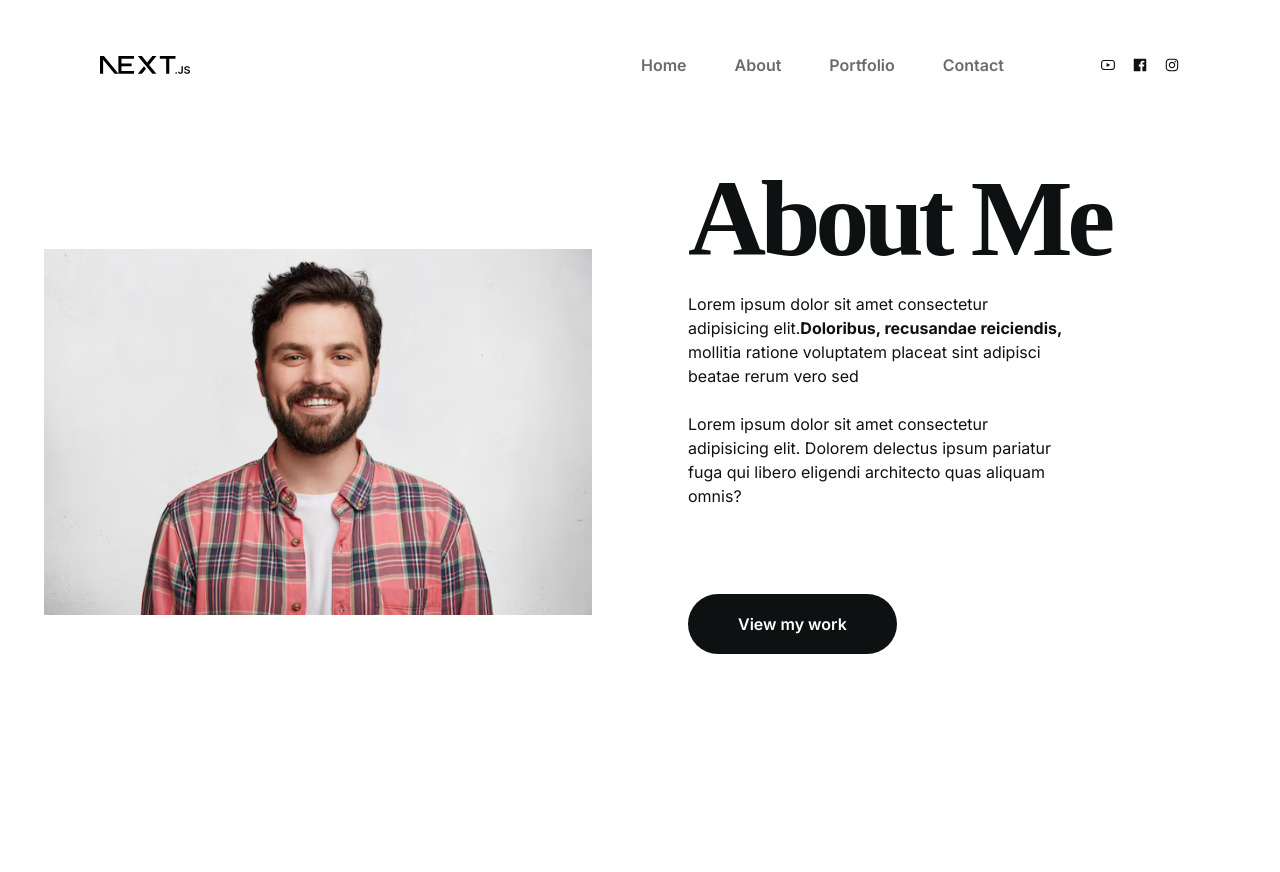
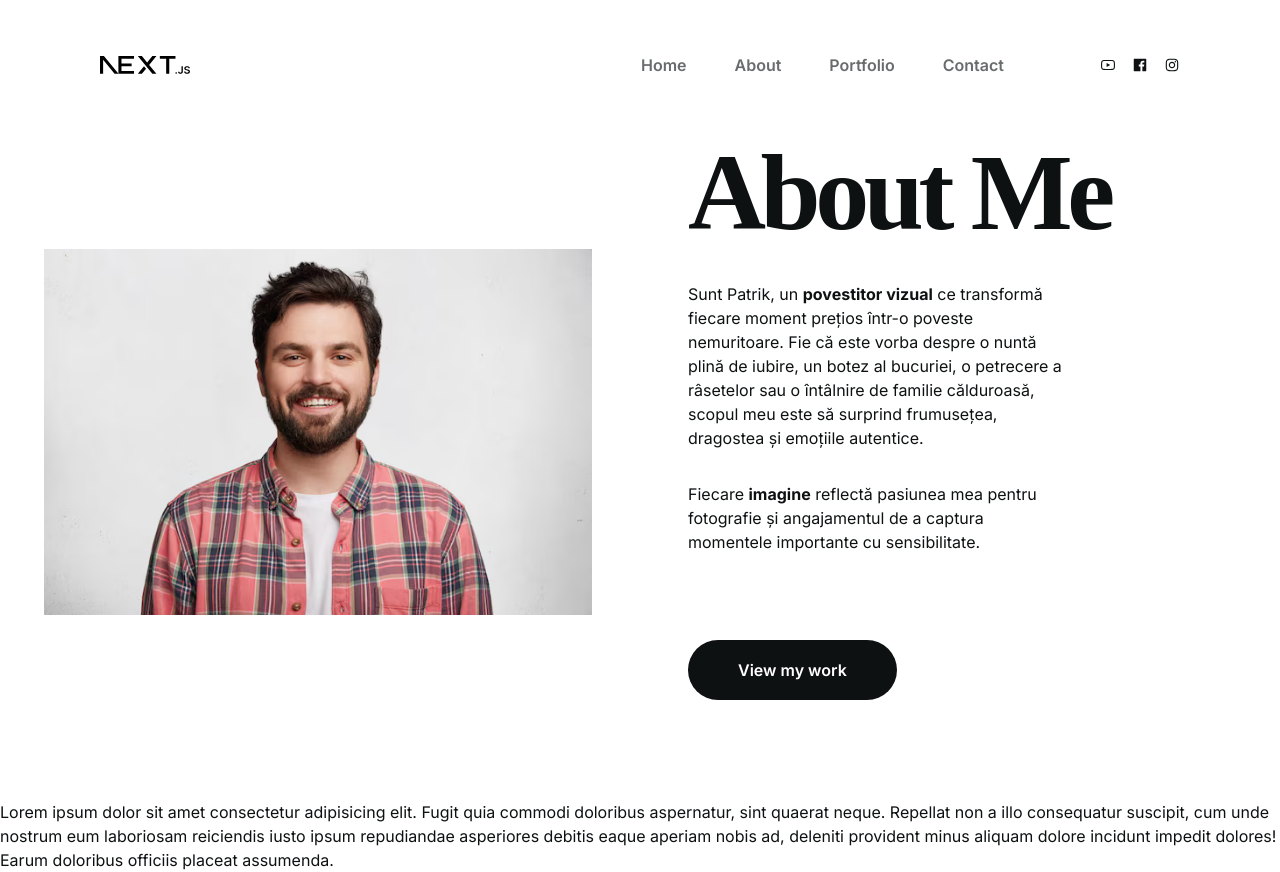
Before and after one commit to CrIsTiLaz/photo-portfolio, a Next.js app: page /about in a window 1280 px wide. Before the commit the page ends 800 px from the top, so only its background shows below. Built offline with nearby package versions, Linux system fonts and the light colour scheme.

Commit message:
Modified about and hero to permit scroll

```diff
--- a/src/app/(components)/Header.jsx
+++ b/src/app/(components)/Header.jsx
@@ -1,13 +1,32 @@
-import React from "react";
+"use client";
+import React, { useState, useEffect } from "react";
 import Socials from "./Socials";
-// import Logo from "./Socials";
 import MobileNav from "./MobileNav";
 import Image from "next/image";
 import Link from "next/link";
 
 function Header() {
+  const [isScrolled, setIsScrolled] = useState(false);
+
+  useEffect(() => {
+    const handleScroll = () => {
+      if (window.scrollY > 0) {
+        setIsScrolled(true);
+      } else {
+        setIsScrolled(false);
+      }
+    };
+
+    window.addEventListener("scroll", handleScroll);
+    return () => window.removeEventListener("scroll", handleScroll);
+  }, []);
+
   return (
-    <header className=" fixed w-full px-[30px] lg:px-[100px] z-30 h-[100px] lg:h-[130px] flex items-center">
+    <header
+      className={`fixed w-full px-[30px] lg:px-[100px] z-30 h-[100px] lg:h-[130px] flex items-center transition-colors duration-500 ${
+        isScrolled ? "bg-white shadow-md" : "bg-transparent"
+      }`}
+    >
       <div className="flex flex-col lg:flex-row lg:items-center w-full justify-between">
         <Link href="/" className="max-w-[200px]">
           <Image src="/next.svg" alt="Logo" width={90} height={90} />
--- a/src/app/(components)/Hero.jsx
+++ b/src/app/(components)/Hero.jsx
@@ -1,11 +1,21 @@
-import React from "react";
-// import WomanImg from "/photograph.jpg";
+"use client";
+import React, { useEffect } from "react";
 import Link from "next/link";
 import Image from "next/image";
 
 function Hero() {
+  useEffect(() => {
+    // Blochează scroll-ul la încărcarea componentei
+    document.body.style.overflow = "hidden";
+
+    // Curăță efectul pentru a permite scroll-ul după ce componenta este demontată
+    return () => {
+      document.body.style.overflow = "auto";
+    };
+  }, []);
+
   return (
-    <section className="section">
+    <section className="section overflow-hidden">
       <div className="container mx-auto h-full relative">
         <div className="flex flex-col justify-center">
           <div
@@ -25,7 +35,6 @@ function Hero() {
           </div>
 
           <div className="flex justify-end  lg:translate-x-20">
-            {/* Mutarea întregii secțiuni mai la dreapta */}
             <div className="bg-blue-100 p-4">
               <div className="lg:mr-[-150px] lg:ml-[-150px] mt-[70px] flex justify-center">
                 <Image
--- a/src/app/(components)/about/page.jsx
+++ b/src/app/(components)/about/page.jsx
@@ -2,30 +2,40 @@ import Image from "next/image";
 import Link from "next/link";
 import React from "react";
 
-function page() {
+function Page() {
   return (
     <section className="section">
       <div className="container mx-auto h-full relative">
         <div
-          className=" flex flex-col lg:flex-row h-full
-        items-center justify-center gap-x-24 text-center lg:text-left lg:pt-16"
+          className="flex flex-col lg:flex-row h-full
+          items-center justify-center gap-x-24 text-center lg:text-left lg:pt-16"
         >
           <div className="flex-1 max-h-96 lg:max-h-max order-2 lg:order-none overflow-hidden">
             <Image src="/man.png" alt="man" width={1000} height={1000} />
           </div>
-          <div className="flex-1 pt-36 pb-14 lg:pt-0 lg:w-auto z-10 flex flex-col justify-center items-center lg:items-start">
+          <div className="flex-1 pt-36 pb-14 lg:pt-5 lg:w-auto z-10 flex flex-col justify-center items-center lg:items-start">
             <h1 className="h1">About me</h1>
+            <p className="mb-8 max-w-sm mt-4">
+              Sunt Patrik, un <b>povestitor vizual</b> ce transformă fiecare
+              moment prețios într-o poveste nemuritoare. Fie că este vorba
+              despre o nuntă plină de iubire, un botez al bucuriei, o petrecere
+              a râsetelor sau o întâlnire de familie călduroasă, scopul meu este
+              să surprind frumusețea, dragostea și emoțiile autentice.
+            </p>
             <p className="mb-12 max-w-sm">
-              Lorem ipsum dolor sit amet consectetur adipisicing elit.
-              <b>Doloribus, recusandae reiciendis, </b>
-              mollitia ratione voluptatem placeat sint adipisci beatae rerum
-              vero sed
-              <br />
-              <br />
-              Lorem ipsum dolor sit amet consectetur adipisicing elit. Dolorem
-              delectus ipsum pariatur fuga qui libero eligendi architecto quas
-              aliquam omnis?
+              Fiecare <b>imagine</b> reflectă pasiunea mea pentru fotografie și
+              angajamentul de a captura momentele importante cu sensibilitate.
             </p>
+
+            {/* <h2 className="text-xl font-bold mb-4">Serviciile mele includ:</h2>
+            <ul className="list-disc list-inside mb-12 text-left">
+              <li>Fotografii pentru logodnă</li>
+              <li>Fotografii pentru nuntă</li>
+              <li>Fotografii pentru botez</li>
+              <li>Fotografii pentru petreceri</li>
+              <li>Fotografii de familie</li>
+              <li>Sesiuni foto private</li>
+            </ul> */}
 
             <Link href={"/portfolio"} className="btn">
               View my work
@@ -37,4 +47,4 @@ function page() {
   );
 }
 
-export default page;
+export default Page;
--- a/src/app/globals.css
+++ b/src/app/globals.css
@@ -9,7 +9,7 @@
 
 @layer base {
     body {
-      @apply  text-primary font-secondary bg-white;
+      @apply   text-primary font-secondary bg-white;
     }
 
     .h1 {
@@ -34,14 +34,9 @@
 
   .sticky__header{
     width: 100%;
-    height: 80px;
     /* line-height: 80px; */
     position: sticky;
-    top: 0;
-    left: 0;
-    z-index: 99999;
-     background: white;
 
-    box-shadow: 3px 3px -8px 3px #ddd;
+
 
 }
--- a/src/app/layout.js
+++ b/src/app/layout.js
@@ -17,6 +17,7 @@ export default function RootLayout({ children }) {
         <Header />
         {/* <BetaMessage /> */}
         {children}
+        <Footer />
       </body>
     </html>
   );
```
